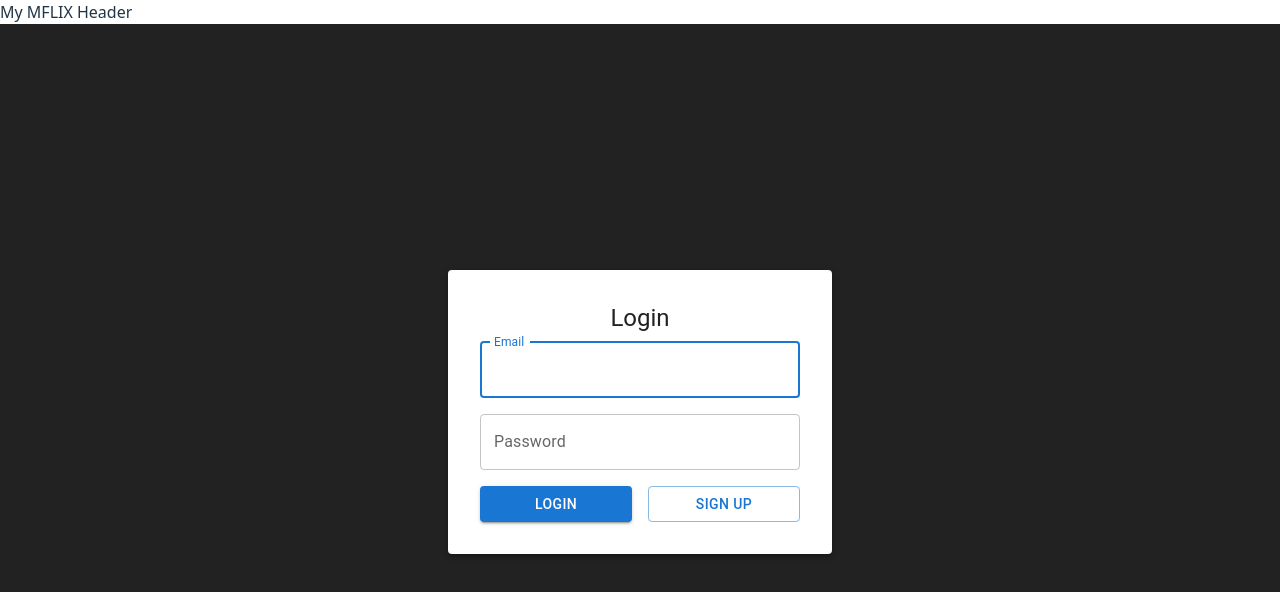
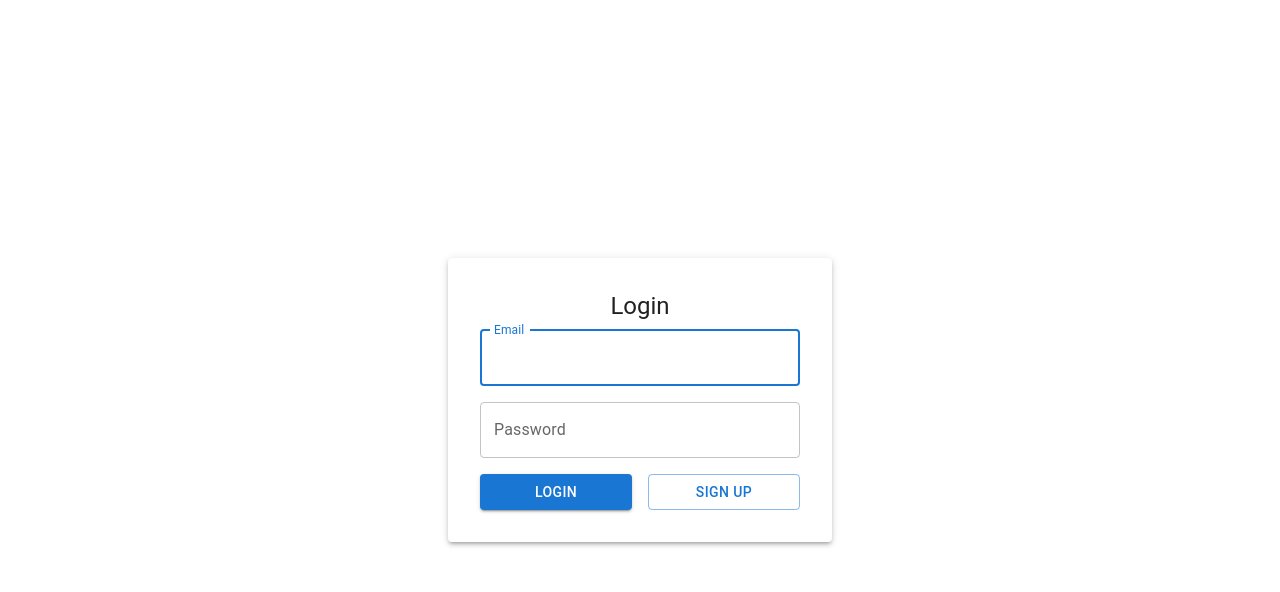
Before and after one commit to Beersheva24-Tomer-Peceniski/MFLIX-API, a React (Vite) app in the folder client/: page /login in a window 1280 px wide. Shown: the top 592 px of the page. Built offline with nearby package versions, Linux system fonts and the light colour scheme.

Commit message:
feat: create HomePage design using useMovies for fetching data from ApiClient

```diff
--- /dev/null
+++ b/client/src/hooks/useMovies.tsx
@@ -0,0 +1,30 @@
+import { useState, useEffect } from 'react'
+import apiClient from '../services/ApiClient'
+import type Movie from '../models/Movie'
+
+export default function useMovies() {
+    const [movies, setMovies] = useState<Movie[]>([]);
+    const [loading, setLoading] = useState<boolean>(false);
+    const [error, setError] = useState<string | null>(null);
+
+    useEffect(() => {
+
+        const getMovies = async () => {
+            setLoading(true);
+            setError(null);
+            try {
+                const response = await apiClient.getMovies()
+                setMovies(response.data.movies)
+            } catch (err: any) {
+                const newError = err.response?.data?.error || err.message || 'Something went wrong';
+                setError(newError);
+            } finally {
+                setLoading(false)
+            }
+        }
+
+        getMovies()
+    }, [])
+
+    return { movies, loading, error }
+}
--- /dev/null
+++ b/client/src/models/Movie.ts
@@ -0,0 +1,6 @@
+export default interface Movie {
+    _id: string;
+    title: string;
+    imdbId: number;
+    rating: number;
+}
--- /dev/null
+++ b/client/src/models/Pagination.ts
@@ -0,0 +1,9 @@
+import type Movie from "./Movie";
+
+export default interface Pagination {
+    page: number;
+    limit: number;
+    total: number;
+    totalPages: number;
+    movies: Movie[];
+}
--- a/client/src/pages/HomePage.tsx
+++ b/client/src/pages/HomePage.tsx
@@ -1,3 +1,22 @@
+import { Box, CircularProgress } from "@mui/material";
+import useMovies from "../hooks/useMovies";
+
 export default function HomePage() {
-  return <h1>Home</h1>;
+  const { movies, loading, error } = useMovies()
+
+  return (
+    <>
+      {
+        movies.length > 0 && (movies.map(m =>
+          <Box color="black">{m.title}</Box>
+        ))
+      }
+      {loading && <CircularProgress sx={{ alignSelf: 'center' }} />}
+      {
+        error && (
+          <Box color="error.main" textAlign="center">{error}</Box>
+        )
+      }
+    </>
+  )
 }
--- a/client/src/pages/layouts/Layout.tsx
+++ b/client/src/pages/layouts/Layout.tsx
@@ -1,27 +1,46 @@
-import { Outlet } from 'react-router-dom';
+import { Outlet, useLocation } from 'react-router-dom';
+import { Box } from '@mui/material';
 
 export default function Layout() {
-  return (
-    <div
-      style={{
-        minHeight: '100vh',
-        minWidth: '100vw',
-        display: 'flex',
-        flexDirection: 'column'
-      }}>
-      <header>My MFLIX Header</header>
-      <main
-        style={{
-          flex: 1,
-          display: 'flex',
-          alignItems: 'center',
-          justifyContent: 'center',
-          background: '#222',
-          minWidth: "100%",
-        }}
+  const location = useLocation();
+  const authOnlyRoutes = ['/login', '/signup'];
+
+  const isAuthPage = authOnlyRoutes.includes(location.pathname);
+
+  if (isAuthPage) {
+    return (
+      <Box
+        minHeight="100vh"
+        minWidth="100vw"
+        display="flex"
+        alignItems="center"
+        justifyContent="center"
       >
         <Outlet />
-      </main>
-    </div>
+      </Box>
+    );
+  }
+
+  // Full layout for other pages
+  return (
+    <Box
+      display="grid"
+      minHeight="100vh"
+      minWidth="100vw"
+      gridTemplateRows="10% 90%"
+      gridTemplateColumns="20% 80%"
+    >
+      <Box gridColumn="1 / span 2" bgcolor="#333" color="#fff" display="flex" alignItems="center" justifyContent="center">
+        My MFLIX Header
+      </Box>
+
+      <Box gridRow="2" gridColumn="1" bgcolor="#111" color="#fff" p={2}>
+        Side Nav
+      </Box>
+
+      <Box gridRow="2" gridColumn="2" p={2} bgcolor="#f5f5f5">
+        <Outlet />
+      </Box>
+    </Box>
   );
 }
--- a/client/src/services/ApiClient.ts
+++ b/client/src/services/ApiClient.ts
@@ -1,6 +1,7 @@
 // services/ApiClient.ts
 import axios, { type AxiosInstance } from "axios";
 import type Login from '../models/Login';
+import type Pagination from "../models/Pagination";
 
 class ApiClient {
   private axiosInstance: AxiosInstance;
@@ -24,8 +25,8 @@ class ApiClient {
     return axios.post<{ token: string }>('/api/accounts/login', loginData); // separate login (no token)
   }
 
-  getMovies(page: number, limit: number) {
-    return this.axiosInstance.get('/movies', {
+  getMovies(page?: number, limit?: number) {
+    return this.axiosInstance.get<Pagination>('/movies', {
       params: { page, limit },
     });
   }
```
